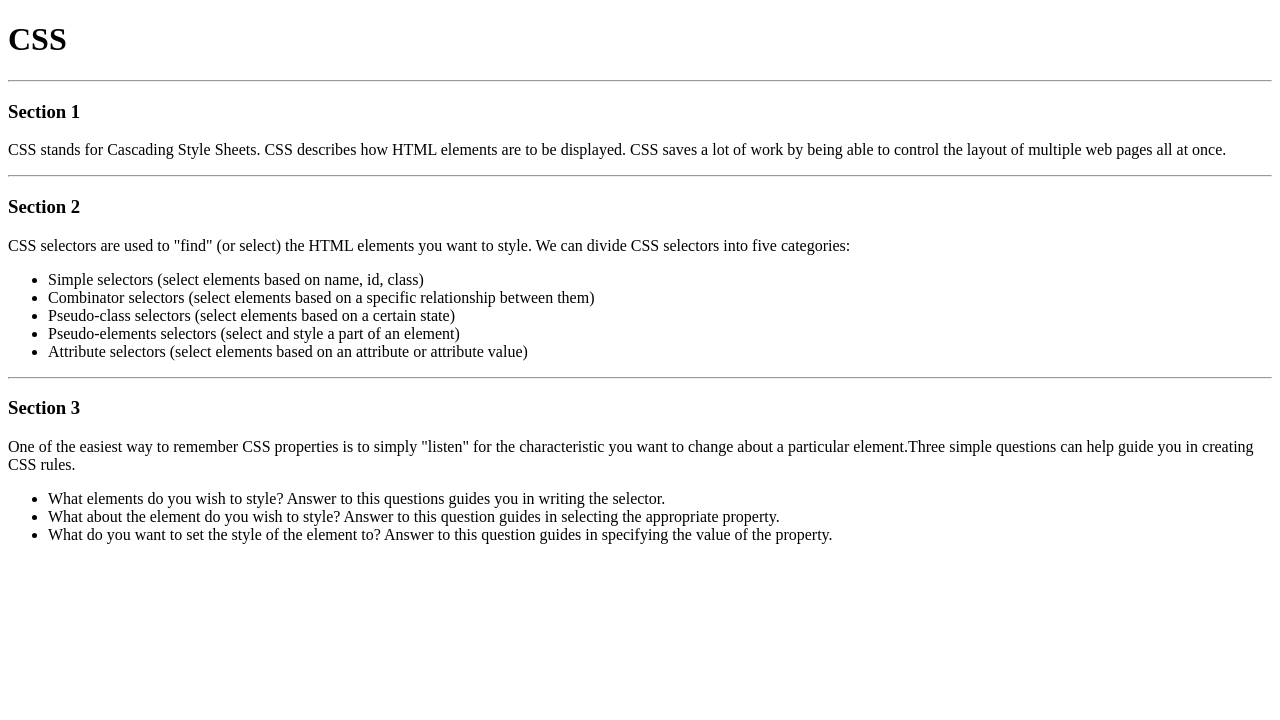
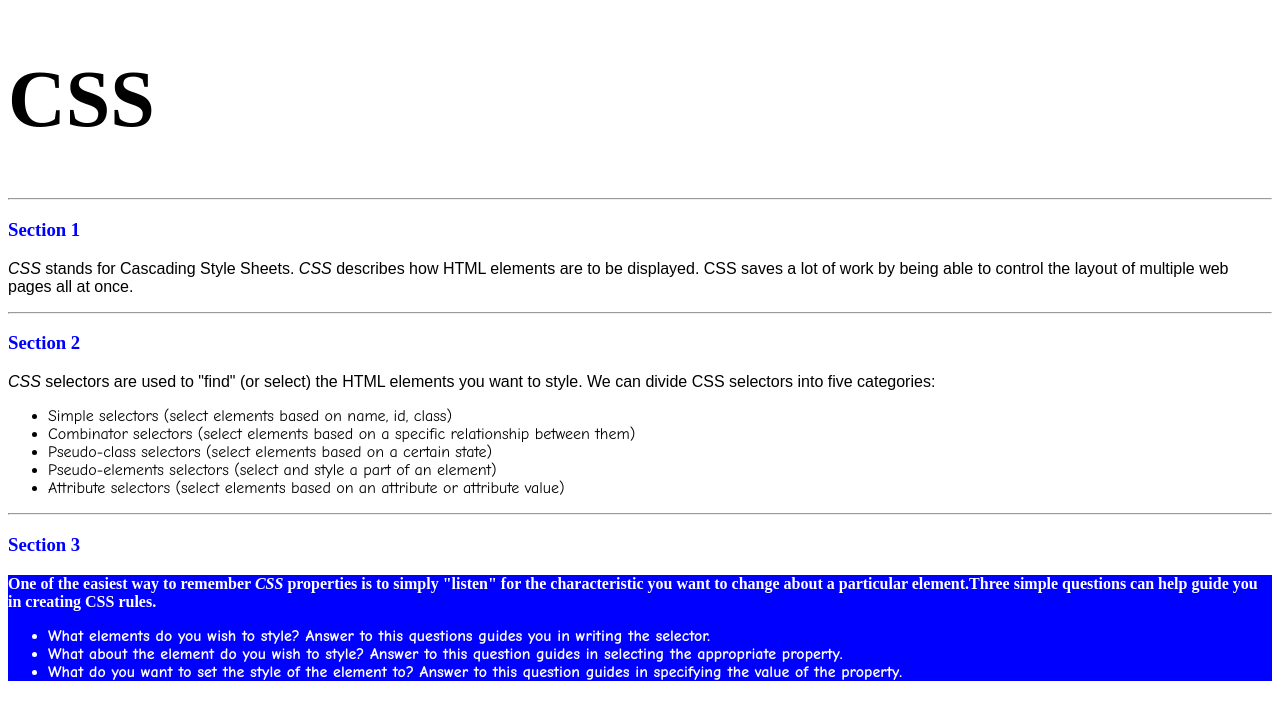
Before and after one commit to Eric2874/Web-Dev, a plain HTML site: page Unit2/WDLesson2_1Practical/index.html in a window 1280 px wide. Drawn offline with Linux system fonts and the light colour scheme.

Commit message:
Finished 2_2

```diff
--- a/Unit2/WDLesson2_1Practical/style.css
+++ b/Unit2/WDLesson2_1Practical/style.css
@@ -9,14 +9,22 @@ selector{
 
 
 /* Challenge 1: Change color of the text for all the headings size 3 to blue */
+h3{
+  color: blue;
+}
+/* Challenge 2: Change the size for the font for all headings size 1 to 60pt */
+h1{font-size: 60pt;}
+/* Challenge 3: Change the style of the font for all spans to italic */
+span{font-style:italic;}
+/* Challenge 4: Change the family of font being used for all paragraphs to "Arial" */
+p{font-family:arial;}
+/* Challenge 5: Change the family of font being used for all lists to "Comic Sans MS".  What element creates a list? */
+li{font-family:Comic Sans Ms}
 
-/* Challenge 2: Change the size for the font for all headings size 1 to 60pt */
-
-/* Challenge 3: Change the style of the font for all spans to italic */
-
-/* Challenge 4: Change the family of font being used for all paragraphs to "Arial" */
-
-/* Challenge 5: Change the family of font being used for all lists to "Comic Sans MS".  What element creates a list? */
+div{background-color:blue;
+color:white;
+font-weight:bold;
+}
 
 /* Chalenge 6: Change the background color of the div to blue, color of the text to white and the weight of the font to bold.
 
```
